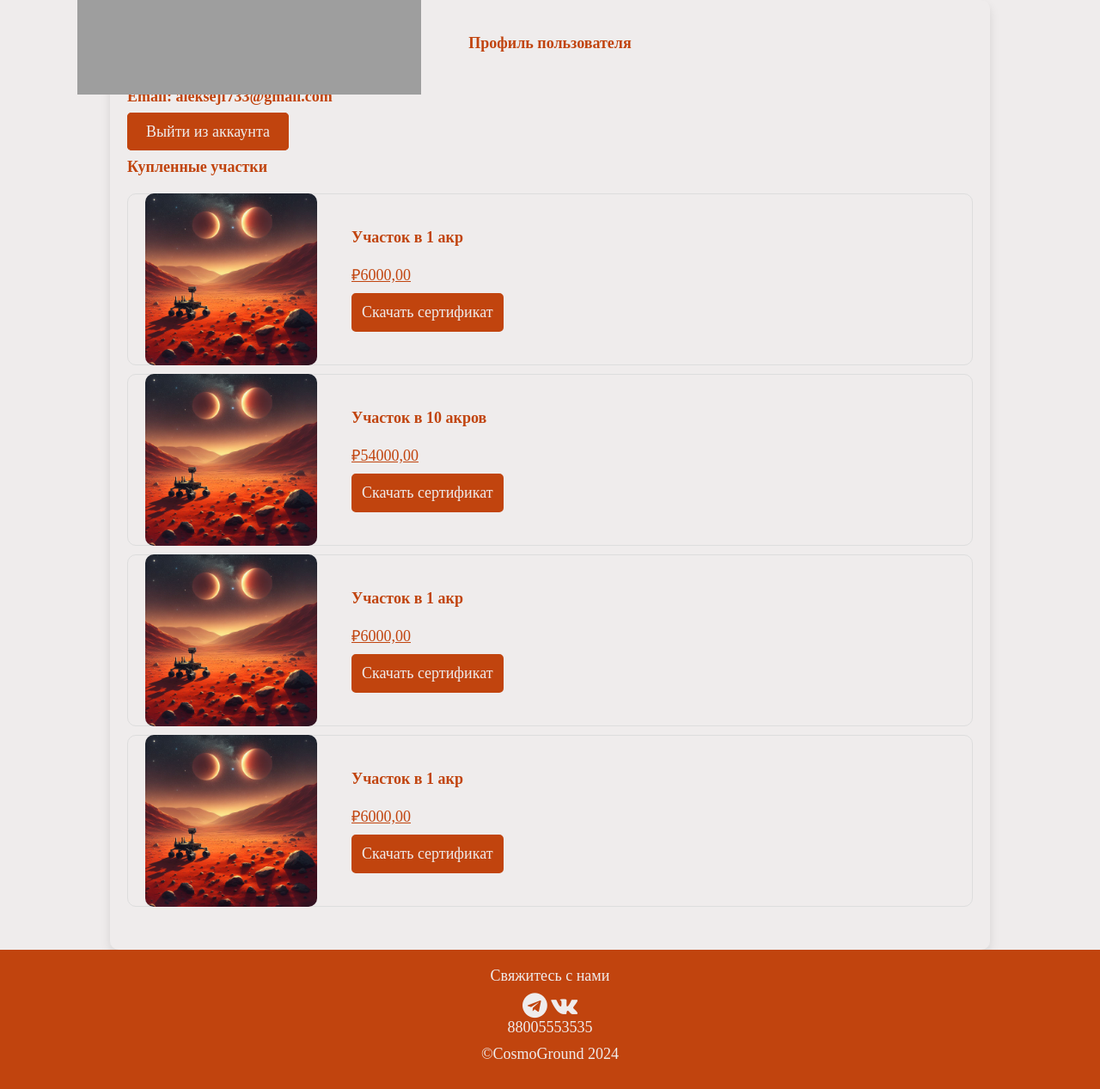
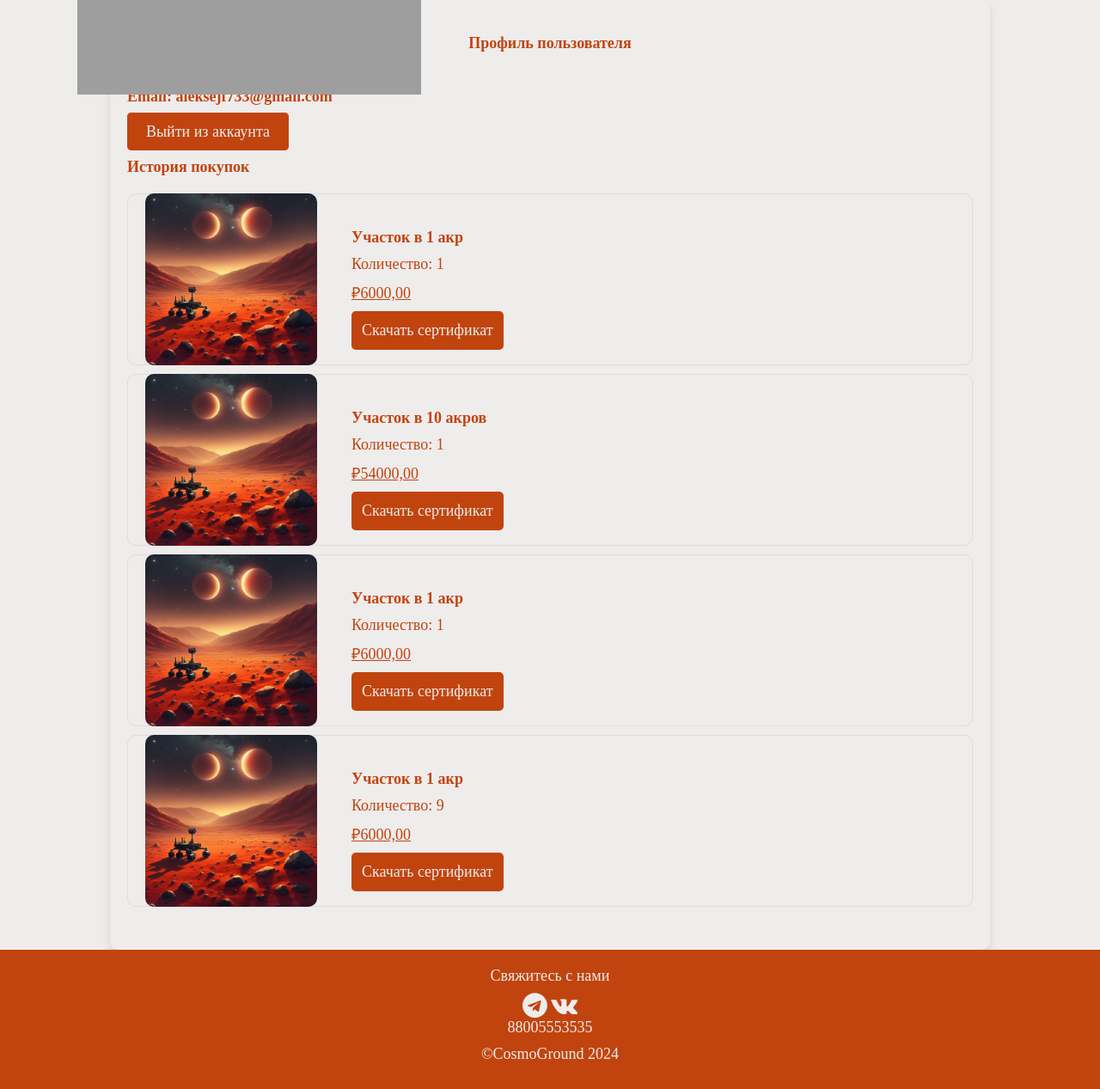
Before and after one commit to espacement/cosmos, a Django app: page /users/profile/ in a window 1280 px wide. Shown: the part 125-1392 px from the top of the page at 86% size. Run offline with Django 4.2, Linux system fonts and the light colour scheme; a user stored in the database is signed in; data comes from the database, SQL or seed files in the repository; both versions use the stored data as it was after the commit; data that the repository does not hold is empty; grey boxes are pictures that could not be loaded.

Commit message:
Количество в профиле

```diff
--- a/users/templates/users/profile.html
+++ b/users/templates/users/profile.html
@@ -10,7 +10,7 @@
     <a class="logout-button" href="{% url 'users:logout' %}">Выйти из аккаунта</a>
 
     <div class="purchased-plots">
-        <h2>Купленные участки</h2>
+        <h2>История покупок</h2>
         {% for order in orders %}
             {% for item in order.orderitem_set.all %}
                 <div class="item" style="background-color: #EFECEC;">
@@ -21,7 +21,8 @@
                     {% endif %}
                     <div class="item-details">
                         <p class="item-name">{{ item.plot.size }}</p>
-                        <p class="item-price">₽{{ item.plot.price }}</p>
+                        <p class="item-quantity">Количество: {{ item.quantity }}</p>
+                        <p class="item-price">₽{{ item.plot.price}}</p>
                         <a href="#" class="item-button">Скачать сертификат</a>
                     </div>
                 </div>
```
Also changed, not shown: db.sqlite3.
